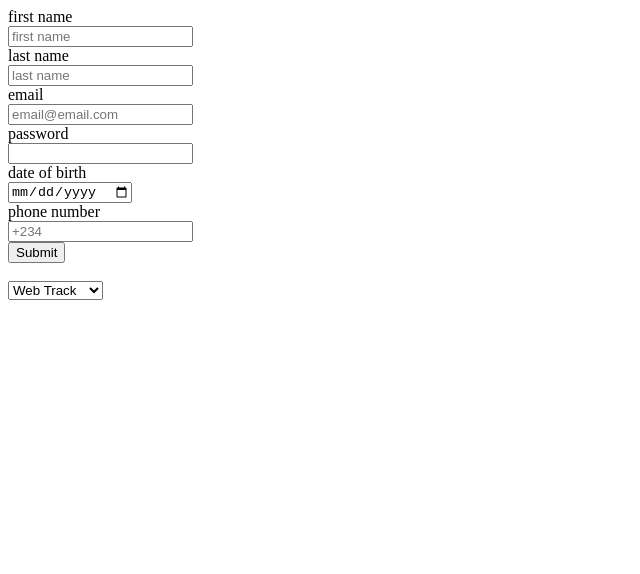
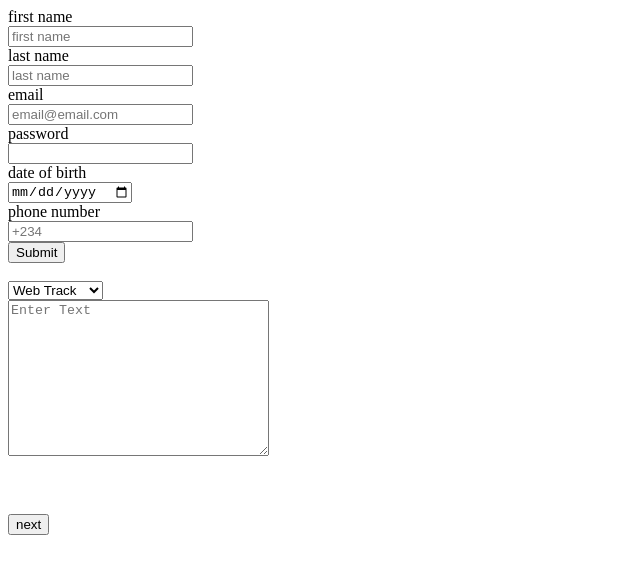
Before and after one commit to khoje16/htmlforms, a plain HTML site: page index.html in a window 1280 px wide. Shown: the whole page, without its empty margins (0-640 px from the left). Drawn offline with Linux system fonts and the light colour scheme.

Commit message:
update 1

```diff
--- a/index.html
+++ b/index.html
@@ -27,6 +27,14 @@
             <option value="AITrack">AITrack</option>
             <option value="Game Track">Game Track</option>
         </select>
+<br>
+<textarea name="" id="" cols="30" rows="10" placeholder="Enter Text"></textarea>
+<br><br><br><br>
+<button type="submit">
+    next
+</button>
+
+
     </form>
 </body>
 </html>
```
